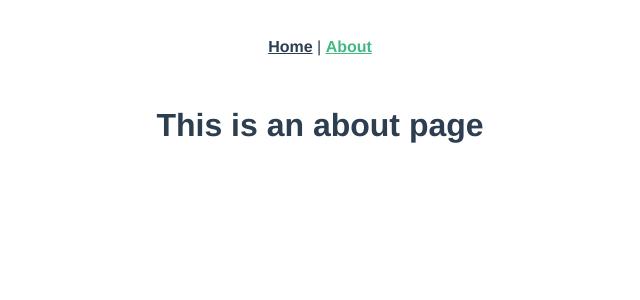
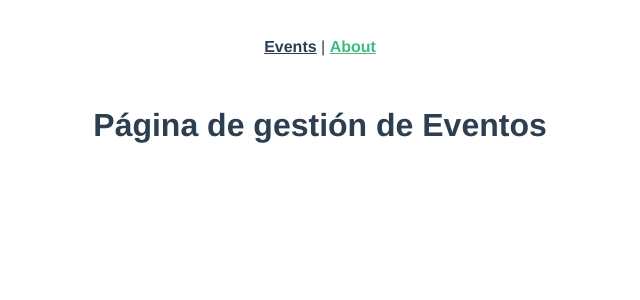
Before and after one commit to Skumm/real-world-vue3, a Vue app: page /about in a window 1280 px wide. Shown: the top 300 px of the page, without its empty margins (320-960 px from the left). Built offline with nearby package versions, Linux system fonts and the light colour scheme.

Commit message:
* Aprendemos a enrrutar vistas

```diff
--- a/src/App.vue
+++ b/src/App.vue
@@ -1,6 +1,6 @@
 <template>
   <div id="nav">
-    <router-link to="/">Home</router-link> |
+    <router-link to="/">Events</router-link> |
     <router-link to="/about">About</router-link>
   </div>
   <router-view />
--- a/src/router/index.js
+++ b/src/router/index.js
@@ -1,20 +1,17 @@
 import { createRouter, createWebHistory } from "vue-router";
-import Home from "../views/Home.vue";
+import EventList from "../views/EventList.vue";
+import About from "../views/About.vue";
 
 const routes = [
   {
     path: "/",
-    name: "Home",
-    component: Home,
+    name: "EventList",
+    component: EventList,
   },
   {
     path: "/about",
     name: "About",
-    // route level code-splitting
-    // this generates a separate chunk (about.[hash].js) for this route
-    // which is lazy-loaded when the route is visited.
-    component: () =>
-      import(/* webpackChunkName: "about" */ "../views/About.vue"),
+    component: About,
   },
 ];
 
--- a/src/views/About.vue
+++ b/src/views/About.vue
@@ -1,5 +1,5 @@
 <template>
   <div class="about">
-    <h1>This is an about page</h1>
+    <h1>Página de gestión de Eventos</h1>
   </div>
 </template>
--- a/src/views/Home.vue
+++ b/src/views/EventList.vue
@@ -10,7 +10,7 @@
 import EventCard from "@/components/EventCard.vue";
 
 export default {
-  name: "Home",
+  name: "EventList",
   components: {
     EventCard,
   },
```
